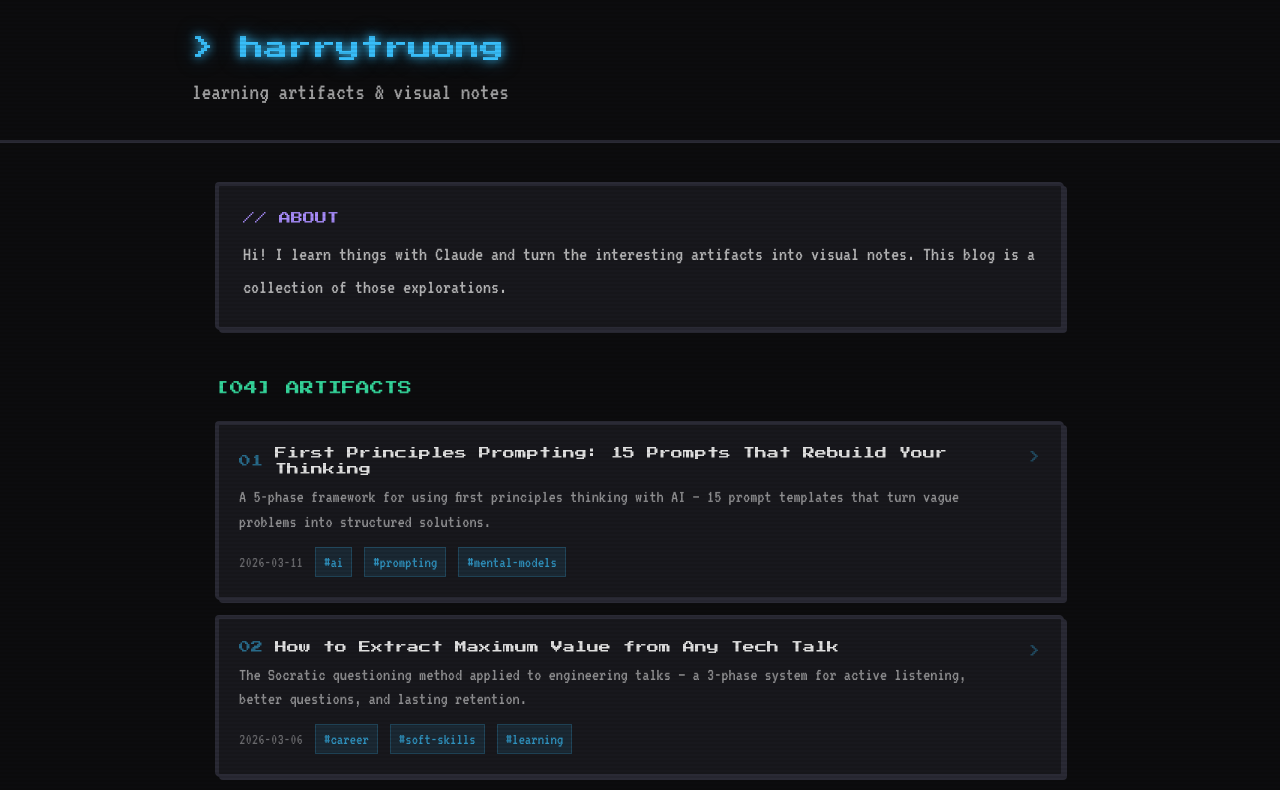
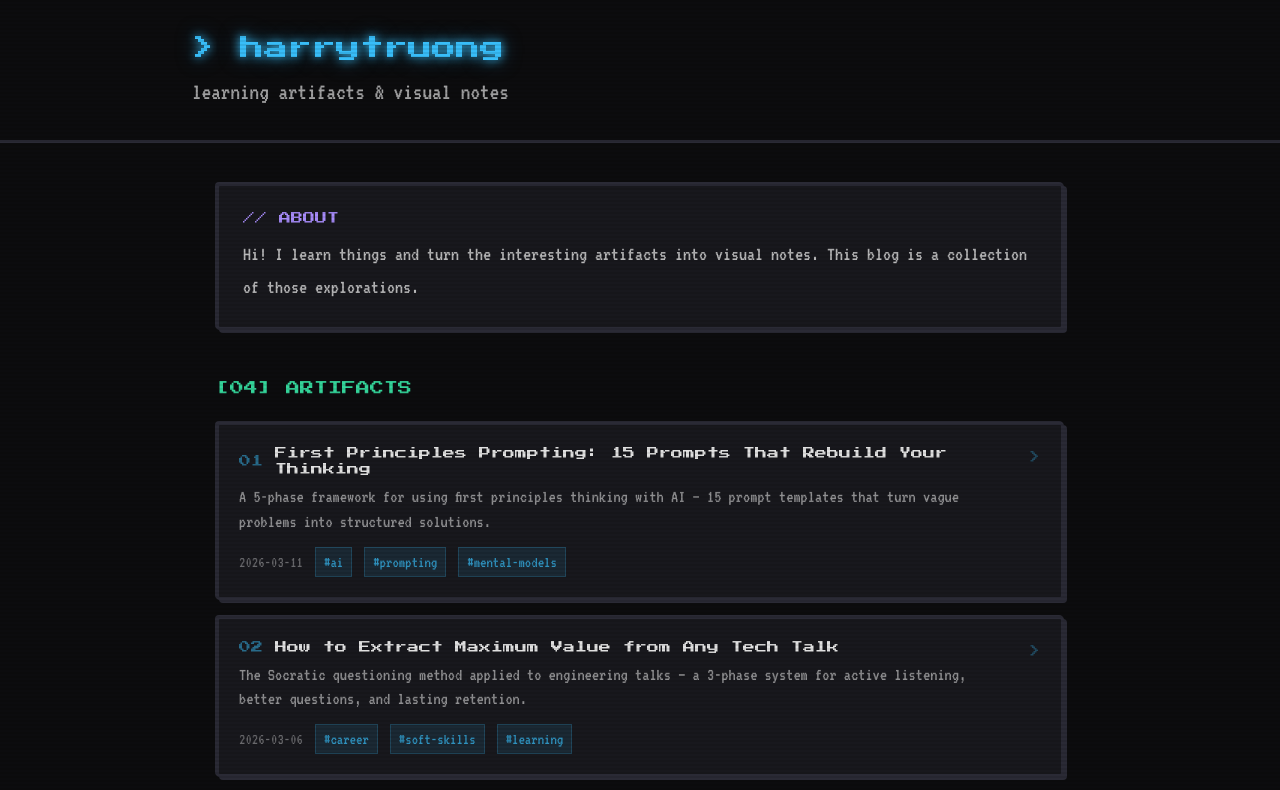
Before and after one commit to harrytruong0804/harrytruong0804.github.io, a Next.js app: page / in a window 1280 px wide. Shown: the top 790 px of the page. Built offline with nearby package versions, Linux system fonts and the light colour scheme.

Commit message:
Remove name from about section and add CLAUDE.md

```diff
--- a/src/app/page.tsx
+++ b/src/app/page.tsx
@@ -23,8 +23,8 @@ export default function Home() {
         <div className="pixel-border bg-surface p-6 rounded-sm">
           <p className="font-pixel text-xs text-accent2 mb-3">// ABOUT</p>
           <p className="font-retro text-xl leading-relaxed text-foreground/80">
-            Hi! I learn things with Claude
-            and turn the interesting artifacts into visual notes. This blog is a
+            Hi! I learn things and turn the interesting artifacts into
+            visual notes. This blog is a
             collection of those explorations.
           </p>
         </div>
```
